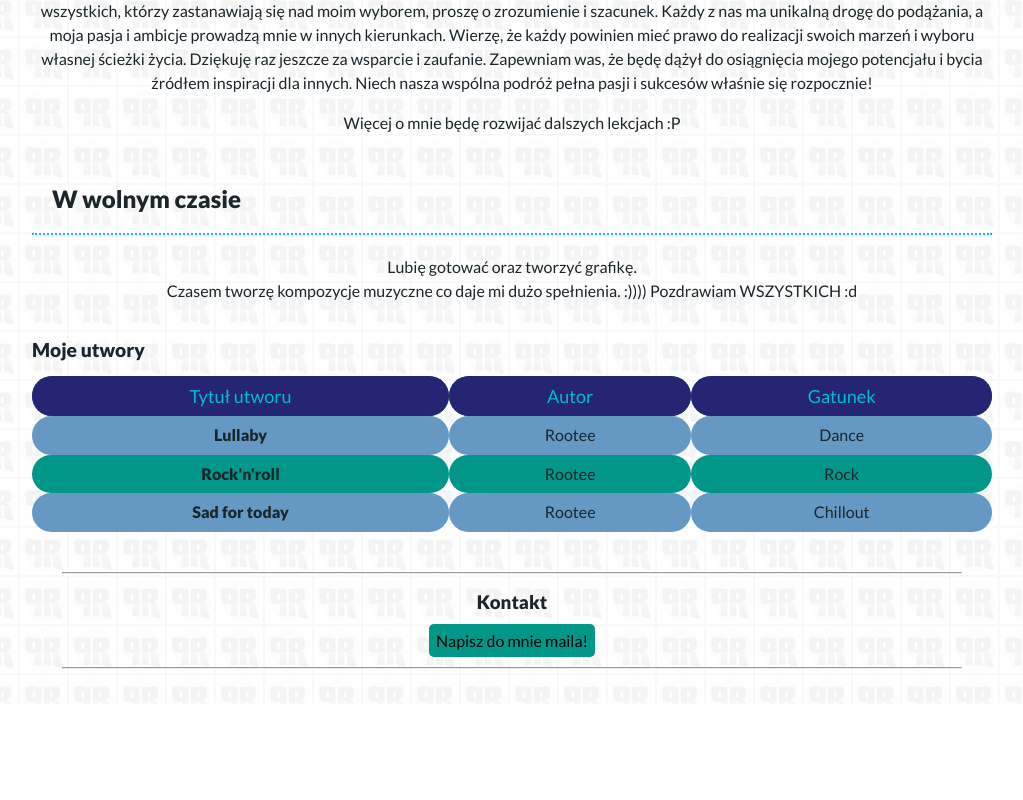
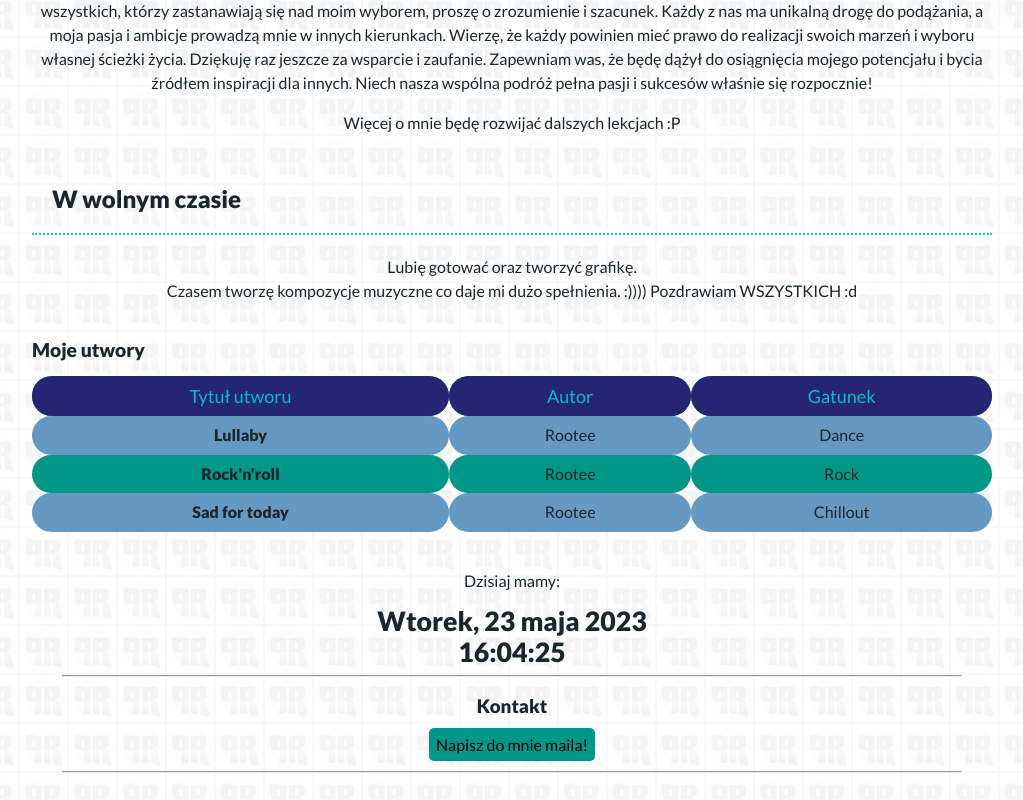
Before and after one commit to picioo/homepage, a plain HTML site: page index.html in a window 1280 px wide. Shown: the part 1188-1988 px from the top of the page, without its empty margins (128-1151 px from the left). Before the commit the page ends 1892 px from the top, so only its background shows below. Drawn offline with nearby package versions, Linux system fonts and the light colour scheme.

Commit message:
files added

```diff
--- /dev/null
+++ b/css/time.css
@@ -0,0 +1,4 @@
+.data {
+    font-size: 20pt;
+    font-weight: bold;
+}
--- a/index.html
+++ b/index.html
@@ -18,10 +18,13 @@
     <link href="css/container.css" rel="stylesheet">
     <link href="css/table.css" rel="stylesheet">
     <link href="css/menu.css" rel="stylesheet">
+    <link href="css/time.css" rel="stylesheet">
     <script defer src="js/script.js"></script>
+    <script defer src="js/today-is.js"></script>
+
 </head>
 
-<body class="body">
+<body class="body" onload="czas()">
     <div class="container">
         <header class="header">
             <p>
@@ -127,6 +130,9 @@
         </div>
     </main>
     <footer class="footer">
+        <p>Dzisiaj mamy:</p>
+        <span class="data" id="data"></span>
+
         <hr>
         <h3>Kontakt</h3>
         <p>
--- /dev/null
+++ b/js/today-is.js
@@ -0,0 +1,55 @@
+function czas() {
+
+    if (!document.layers&&!document.getElementById&&!document.all)
+    return
+
+     var godzina, minuty, sekundy, dzien, licz_dzien, miesiac, dzisiaj, rok, tekst_miesiac, tekst_dzien;
+     dzisiaj = new Date();
+     godzina=dzisiaj.getHours();
+     minuty=dzisiaj.getMinutes();
+     sekundy=dzisiaj.getSeconds();
+     rok=dzisiaj.getYear();
+     dzien=dzisiaj.getDate();
+     licz_dzien=dzisiaj.getDay();
+     if (licz_dzien==0) {tekst_dzien="Niedziela"}
+     if (licz_dzien==1) {tekst_dzien="Poniedziałek"}
+     if (licz_dzien==2) {tekst_dzien="Wtorek"}
+     if (licz_dzien==3) {tekst_dzien="Środa"}
+     if (licz_dzien==4) {tekst_dzien="Czwartek"}
+     if (licz_dzien==5) {tekst_dzien="Piątek"}
+     if (licz_dzien==6) {tekst_dzien="Sobota"}
+     miesiac=dzisiaj.getMonth()+1;
+     if (miesiac==1) {tekst_miesiac="stycznia"}
+     if (miesiac==2) {tekst_miesiac="lutego"}
+     if (miesiac==3) {tekst_miesiac="marca"}
+     if (miesiac==4) {tekst_miesiac="kwietnia"}
+     if (miesiac==5) {tekst_miesiac="maja"}
+     if (miesiac==6) {tekst_miesiac="czerwca"}
+     if (miesiac==7) {tekst_miesiac="lipca"}
+     if (miesiac==8) {tekst_miesiac="sierpnia"}
+     if (miesiac==9) {tekst_miesiac="września"}
+     if (miesiac==10) {tekst_miesiac="października"}
+     if (miesiac==11) {tekst_miesiac="listopada"}
+     if (miesiac==12) {tekst_miesiac="grudnia"}
+            if ((rok>=00) && (rok<=1900)) {rok=1900+rok;}
+            if (miesiac < 10) {miesiac="0"+miesiac;}
+            if (dzien < 10) {dzien="0"+dzien;}
+            if (godzina < 10) {godzina="0"+godzina;}
+            if (minuty < 10) {minuty="0"+minuty;}
+            if (sekundy < 10) {sekundy="0"+sekundy;}
+     pelnyczas=tekst_dzien + ", " + dzien + " " + tekst_miesiac + " "+rok+"<br>"
+           + godzina+":"+minuty+":"+sekundy;
+
+
+   if (document.getElementById){
+   document.getElementById("data").innerHTML=pelnyczas
+   }
+   else if (document.layers){
+   document.layers.Data.document.write(pelnyczas)
+   }
+   else if (document.all)
+   Data.innerHTML=pelnyczas
+
+   // Czestotliwosc odswiezania
+   setTimeout("czas()",500)
+   }
```
